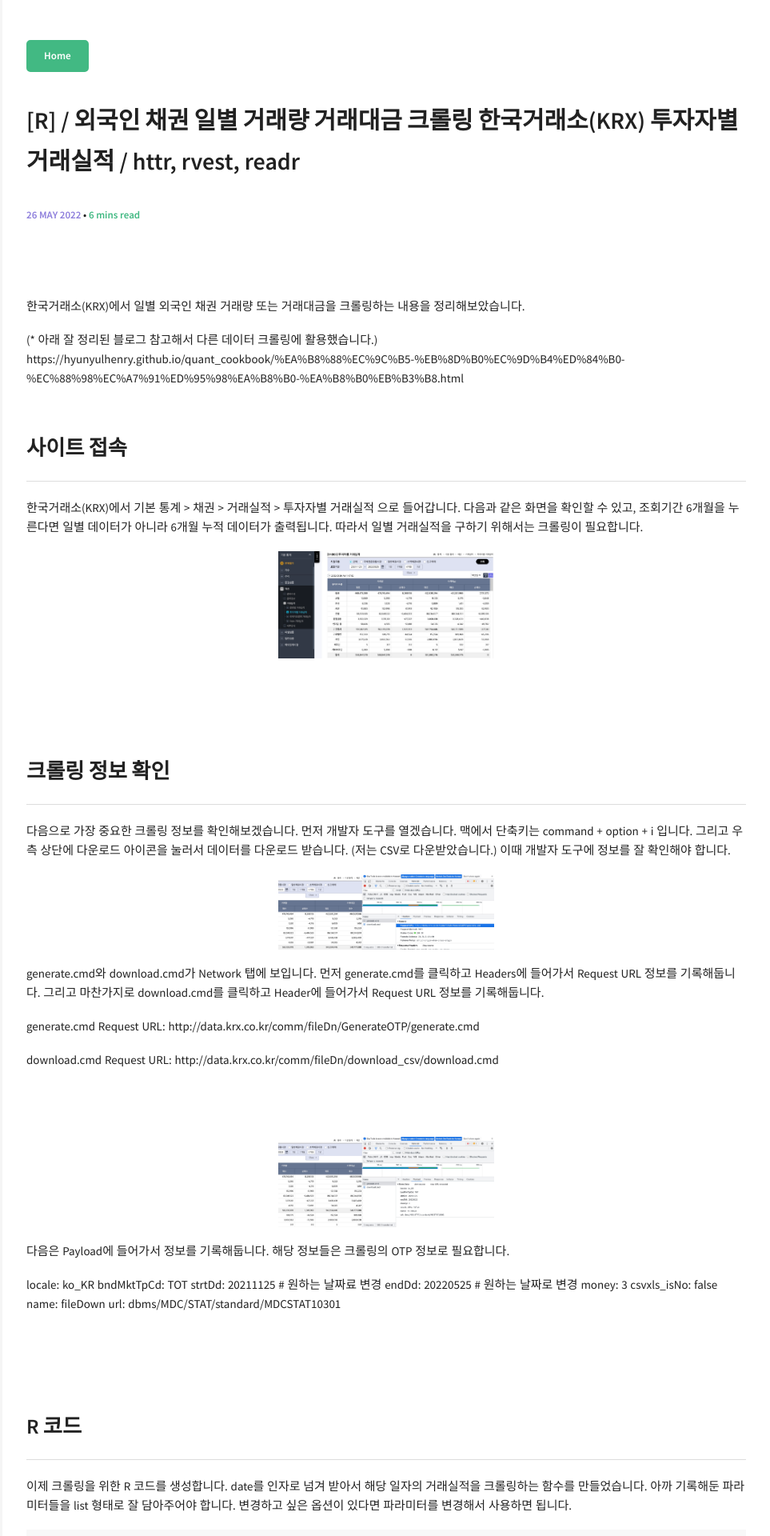
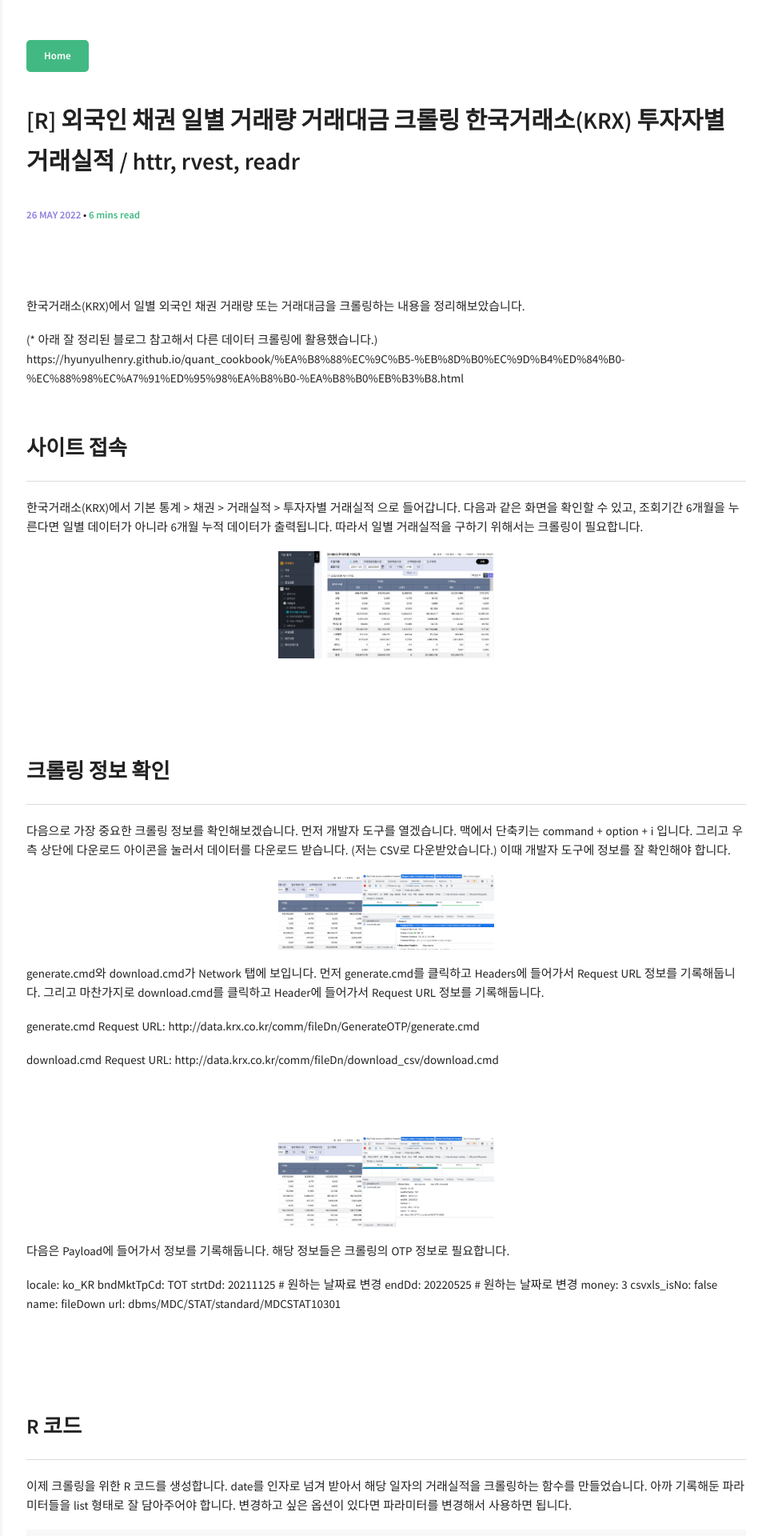
Before and after one commit to givitallugot/givitallugot.github.io, a Jekyll site: the page built from _posts/2022-05-26-R-preprocessing-crawling-foreign.md, in a window 1280 px wide. Shown: the top 1920 px of the page at 80% size, without its empty margins (317-1280 px from the left). Built offline with Jekyll 4.4.1, drawn with Linux system fonts in a browser that asks for light colours; comment, search, counter and statistics services are not loaded.

Commit message:
2022-05-28

```diff
--- a/_posts/2022-05-26-R-preprocessing-crawling-foreign.md
+++ b/_posts/2022-05-26-R-preprocessing-crawling-foreign.md
@@ -1,6 +1,6 @@
 ---
 layout: post
-title:  "[R] / 외국인 채권 일별 거래량 거래대금 크롤링 한국거래소(KRX) 투자자별 거래실적 / httr, rvest, readr"
+title:  "[R] 외국인 채권 일별 거래량 거래대금 크롤링 한국거래소(KRX) 투자자별 거래실적 / httr, rvest, readr"
 date:   2022-05-26 11:50:42
 categories: [Preprocessing]
 comments: true
```
